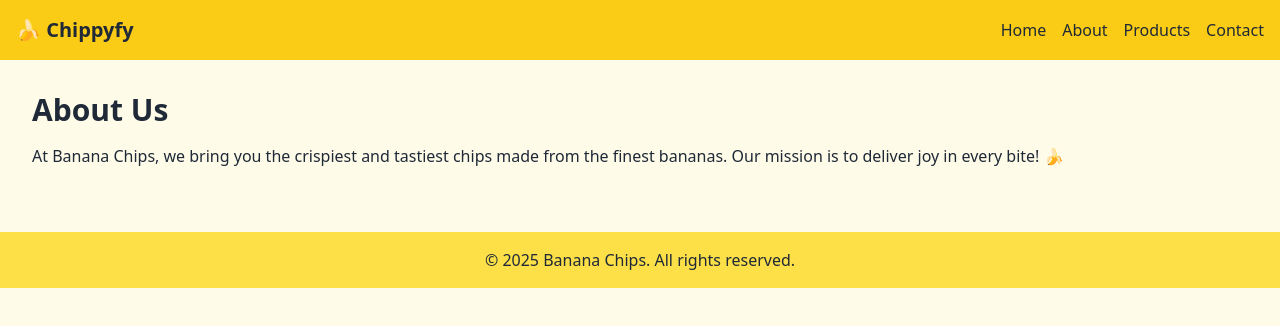
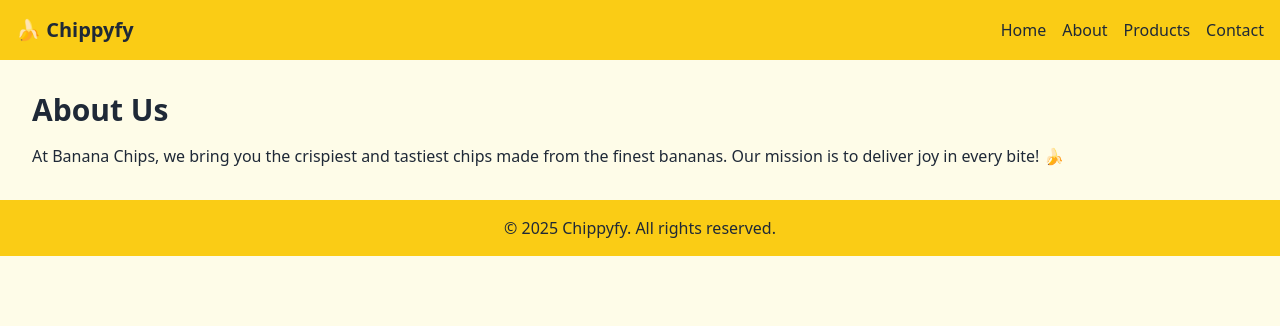
Before and after one commit to viralsparkconnect-hue/banana-chips-website, a Next.js app: page /about in a window 1280 px wide. Shown: the top 326 px of the page. Built offline with nearby package versions, Linux system fonts and the light colour scheme.

Commit message:
Update Footer.js

```diff
--- a/components/Footer.js
+++ b/components/Footer.js
@@ -1,7 +1,7 @@
 export default function Footer() {
   return (
-    <footer className="bg-yellow-300 p-4 mt-8 text-center">
-      <p>© {new Date().getFullYear()} Banana Chips. All rights reserved.</p>
+    <footer className="bg-yellow-400 p-4 text-center">
+      © 2025 Chippyfy. All rights reserved.
     </footer>
-  )
+  );
 }
```
